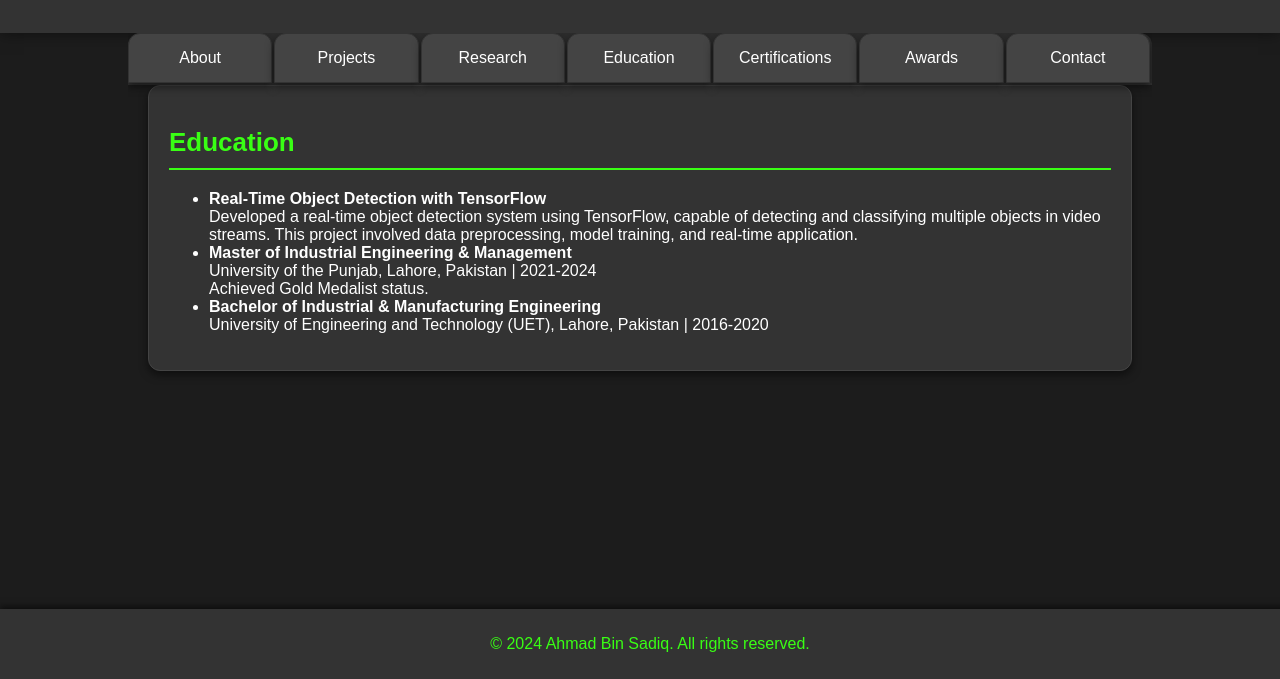
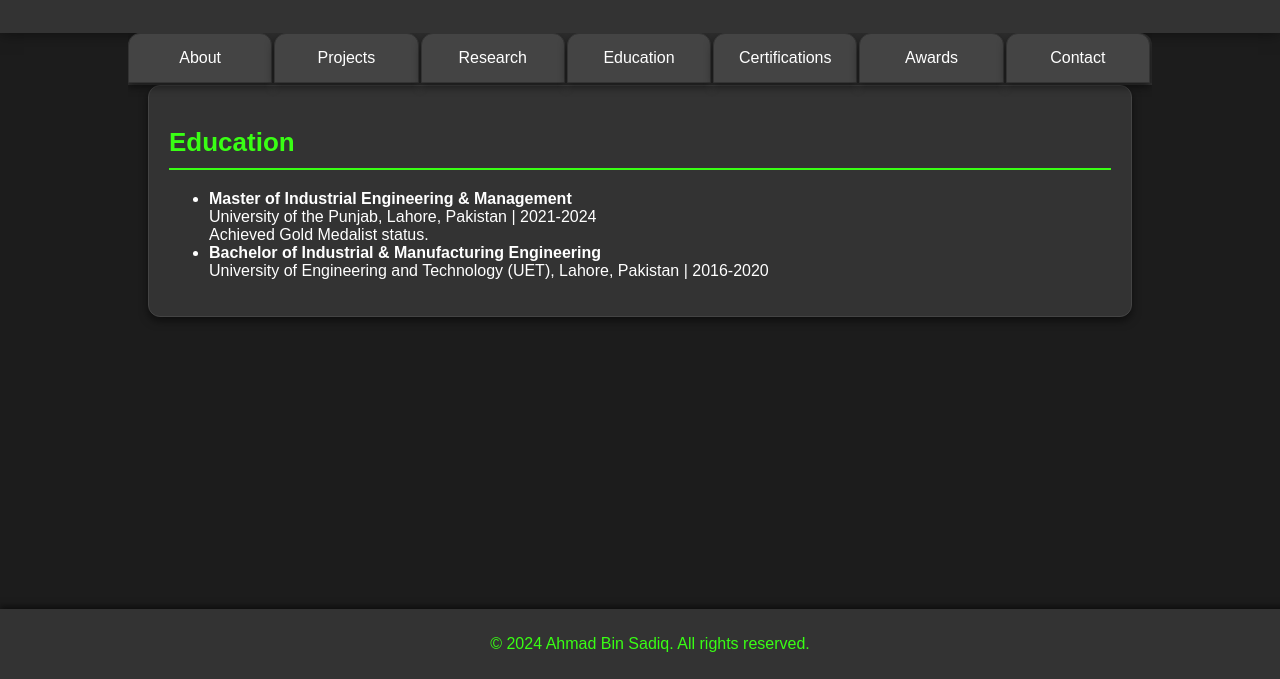
Before and after one commit to ahmadbinsadiq/ahmadbinsadiq.github.io, a plain HTML site: page index.html in a window 1280 px wide. Both pictures are taken after a click on the element "Education". Shown: the part 121-800 px from the top of the page. Drawn offline with Linux system fonts and the light colour scheme.

Commit message:
Update index.html

```diff
--- a/index.html
+++ b/index.html
@@ -182,11 +182,7 @@
 
         <div id="education" class="tab-content">
             <h2 class="section-title">Education</h2>
-            <ul>
-                <li>
-                    <strong>Real-Time Object Detection with TensorFlow</strong><br>
-                    Developed a real-time object detection system using TensorFlow, capable of detecting and classifying multiple objects in video streams. This project involved data preprocessing, model training, and real-time application.
-                </li>
+            <ul class="education">
                 <li><strong>Master of Industrial Engineering & Management</strong><br>
                     University of the Punjab, Lahore, Pakistan | 2021-2024<br>
                     Achieved Gold Medalist status.
```
